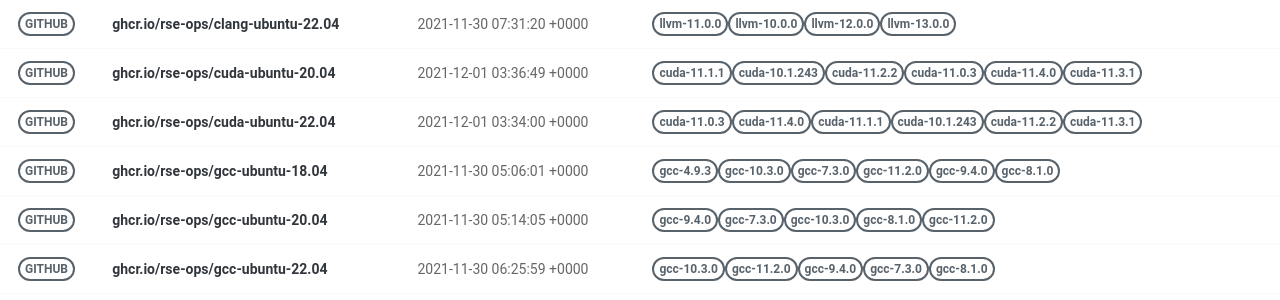
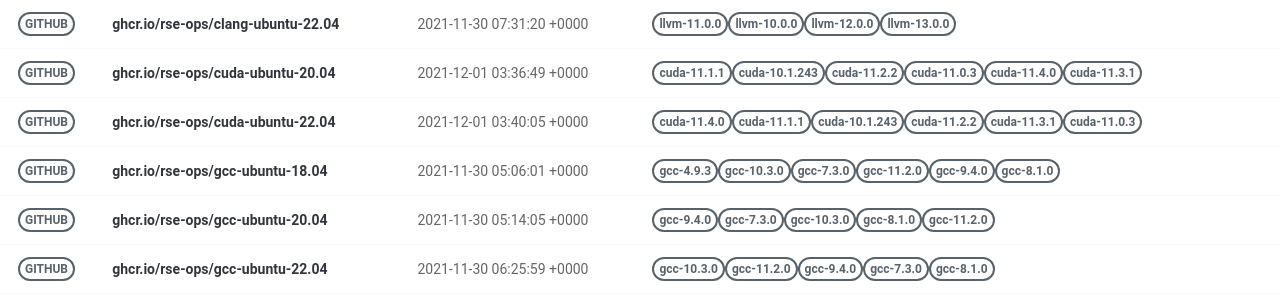
Before and after one commit to rse-ops/docker-images, a Jekyll site: the page built from pages/index.md, in a window 1280 px wide. Shown: the part 228-528 px from the top of the page. Built offline with Jekyll 4.4.1, drawn with Linux system fonts in a browser that asks for light colours; nearby versions of some CDN libraries.

Commit message:
Automated push to update library 2021-12-01

```diff
--- a/_library/ghcr.io-rse-ops-cuda-ubuntu-22.04.md
+++ b/_library/ghcr.io-rse-ops-cuda-ubuntu-22.04.md
@@ -1,14 +1,11 @@
 ---
 layout: container
 name: ghcr.io/rse-ops/cuda-ubuntu-22.04
-updated_at: 2021-12-01 03:34:00.585368
+updated_at: 2021-12-01 03:40:05.513866
 
 
 container_url: https://github.com/orgs/rse-ops/packages/container/package/cuda-ubuntu-22.04
 versions:
- - tag: cuda-11.0.3
-   dockerfile: https://github.com/rse-ops/docker-images/blob/main/ubuntu/cuda/Dockerfile
-   manifest: https://crane.ggcr.dev/manifest/ghcr.io/rse-ops/cuda-ubuntu-22.04:cuda-11.0.3
  - tag: cuda-11.4.0
    dockerfile: https://github.com/rse-ops/docker-images/blob/main/ubuntu/cuda/Dockerfile
    manifest: https://crane.ggcr.dev/manifest/ghcr.io/rse-ops/cuda-ubuntu-22.04:cuda-11.4.0
```
Also changed, not shown: other parts of _library/ghcr.io-rse-ops-cuda-ubuntu-22.04.md (+3 -0 lines).
